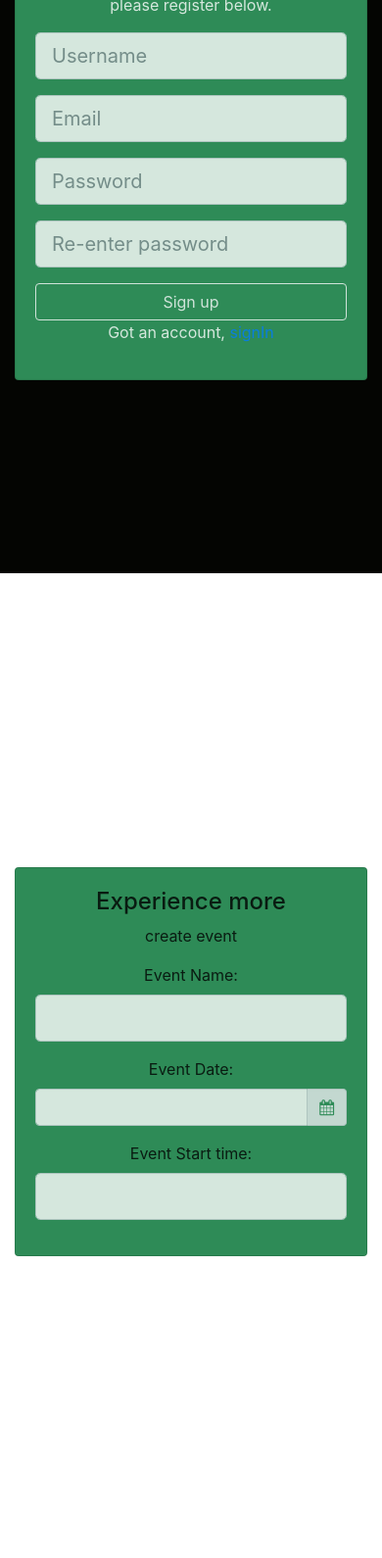
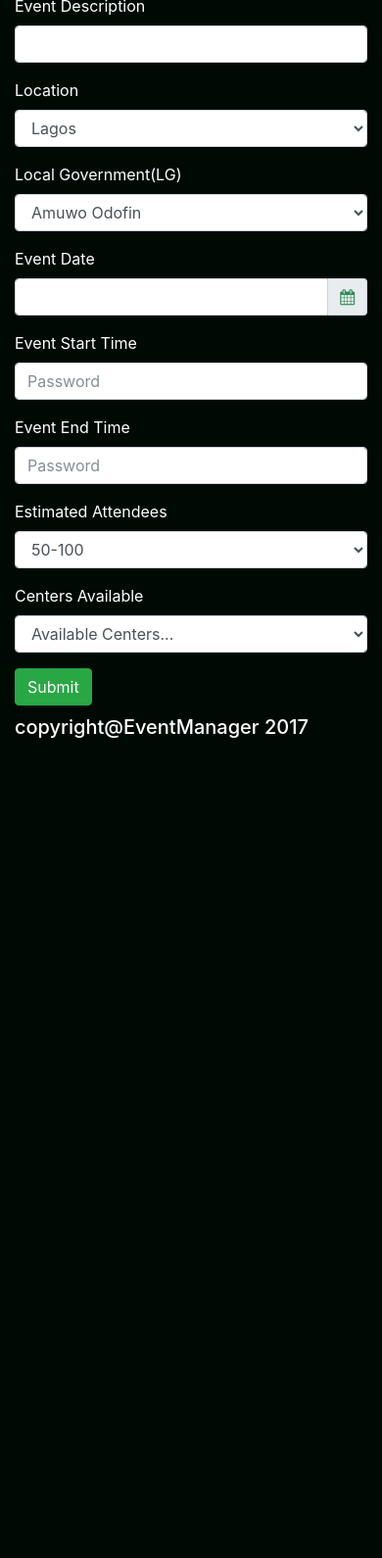
Before and after one commit to OKiMaureen/EventManager, a plain HTML site: page template/event.html in a window 390 px wide. Shown: the part 215-1805 px from the top of the page at 98% size. After the commit the page ends 977 px from the top, so only its background shows below. Drawn offline with nearby package versions, Linux system fonts and the light colour scheme.

Commit message:
feature(UI-event-page)improve form styling

```diff
--- a/template/event.html
+++ b/template/event.html
@@ -27,17 +27,13 @@
           <div class="collapse navbar-collapse" id="navbarCollapse">
             <ul class="navbar-nav ml-auto">
               <li class="nav-item">
-                <a class="nav-link " href="#all-events">All Events</a>
+                <a class="nav-link " href="#home">Create Event</a>
               </li>
               <li class="nav-item">
-                <a class="nav-link " href="#create-section">Create Event</a>
+                <a class="nav-link " href="#my-event-section">My Event</a>
               </li>
-              <li class="nav-item">
-                <a class="nav-link " href="#delete-section">Delete Event</a>
-              </li>
-              <li class="nav-item">
-                <a class="nav-link " href="#signout-section">SignOut</a>
-              </li>
+              <button type="submit" class="btn btn-success">Sign Out</button>
+
             </ul>
             <form class="form-inline my-2 my-lg-0">
                 <input class="form-controucl mr-sm-2" type="search" placeholder="Search Center" aria-label="Search">
@@ -47,63 +43,49 @@
         </div>
       </nav>
 
-        <!--All Events Section-->
-        <header id="home-section">
 
-            <div class="dark-overlay">
-                <div class="home-inner">
+
+         <!--create new event section-->
+         <section id="create-section">
             <div class="container">
               <div class="row">
                   <div class="col-md-6 mx-auto">
-                                <div class="card text-center card-from" style="background-color:rgb(46,139,87);">
-                                    <div class="card-body">
-                                        <h4>Experience more</h4>
-                                        <p>please register below.</p>
+                      <h4 class="text-center">Create New Event</h4>
                       <form>
                           <div class="form-group">
-                                                <input type="text" class="form-control form-control-lg" placeholder="Username">
+                              <label for="eventName">Event Name</label>
+                                <input type="text" class="form-control" id="eventName">
                           </div>
                           <div class="form-group">
-                                                    <input type="text" class="form-control form-control-lg" placeholder="Email">
+                              <label for="eventType">Event Type</label>
+                              <select class="form-control" id="eventType">
+                                <option>Social Event</option>
+                                <option>Business Event</option>
+                                <option>Religious Event</option>
+                                <option>Others</option>
+                              </select>
                           </div>
                           <div class="form-group">
-                                                    <input type="password" class="form-control form-control-lg" placeholder="Password">
+                              <label for="eventName">Event Description</label>
+                                <input type="text" class="form-control" id="eventName">
                           </div>
                           <div class="form-group">
-                                                    <input type="password" class="form-control form-control-lg" placeholder="Re-enter password">
+                              <label for="eventType">Location</label>
+                              <select class="form-control" id="eventType">
+                                <option>Lagos</option>
+                              </select>
                           </div>
-                                            <input type="submit" value="Sign up" class="btn btn-outline-light btn-block">
-                                            <p>Got an account, <a href="#signin-section">signIn</a></p>
-
-                                        </form>
+                          <div class="form-group">
+                              <label for="eventType">Local Government(LG)</label>
+                              <select class="form-control" id="eventType">
+                                <option>Amuwo Odofin</option>
+                                <option>Badagry</option>
+                                <option>Mile 2</option>
+                                <option>Okoko</option>
+                              </select>
                           </div>
-                                </div>
-
-                            </div>
-                        </div>
-                    </div>
-                </div>
-
-           </div>
-        </header>
-
-         <!--create section-->
-         <section id="signin-section">
-          <div class="home-inner">
-                    <div class="container">
-                        <div class="row">
-                          <div class="col-md-6 mx-auto">
-                                <div class="card text-center card-from" style="background-color:rgb(46,139,87);">
-                                    <div class="card-body">
-                                        <h4>Experience more</h4>
-                                        <p>create event</p>
-                                        <form>
-                                            <label>Event Name:</label>
                           <div class="form-group">
-                                                <input type="text" class="form-control form-control-lg" >
-                                            </div>
-                                            <label>Event Date:</label>
-                                            <div class="form-group">
+                              <label for="exampleInputPassword1">Event Date</label>
                               <div class='input-group date' id='datetimepicker1'>
                                   <input type='text' class="form-control" />
                                   <span class="input-group-addon">
@@ -111,51 +93,44 @@
                                   </span>
                               </div>
                           </div>
-                                            <label>Event Start time:</label>
                           <div class="form-group">
-                                                <input type="text" class="form-control form-control-lg" >
+                              <label for="exampleInputPassword1">Event Start Time</label>
+                              <input type="text" class="form-control" id="eventType" placeholder="Password">
+                          </div>
+                          <div class="form-group">
+                              <label for="exampleInputPassword1">Event End Time</label>
+                              <input type="text" class="form-control" id="eventType" placeholder="Password">
+                          </div>
+                          <div class="form-group">
+                              <label for="eventType">Estimated Attendees</label>
+                              <select class="form-control" id="eventType">
+                                <option>50-100</option>
+                                <option>100-500</option>
+                                <option>500-1000</option>
+                              </select>
+                          </div>
+                          <div class="form-group">
+                              <label for="eventName">Centers Available</label>
+                              <select class="form-control" id="eventType">
+                                  <option>Available Centers...</option>
+                                  <option>Dianond Center</option>
+                                  <option>Silver Center</option>
+                                </select>
                           </div>
 
 
-
+                          <button type="submit" class="btn btn-success">Submit</button>
                         </form>
-                                    </div>
-                                </div>
 
                   </div>
               </div>
-                    </div>
-
 
             </div>
           </section>
 
 
-        <!--contact section-->
-        <section id="contact-section">
-            <div class="container">
-              <div class="row">
-                  <div class="col text-center">
-                      <div class="p-5">
-                          <h1 class="display-4">We are Here  for you!</h1>
-                          <p class="lead">planning an event? Awesome, give us a call or email for further enquiries.</p>
-
-                      </div>
-                  </div>
-              </div>
-              <div class="row">
-                <div class="col text-center">
-                  <i class="fa fa-phone fa-3x mb-3 sr-contact"></i>
-                  <p>08138999093</p>
-                </div>
-                <div class="col text-center">
-                  <i class="fa fa-envelope-o fa-3x mb-3 sr-contact"></i>
-                  <p>
-                    <a href="mailto:oki.maureen.eloho@gmai.com">eventmanager@gmail.com</a>
-                  </p>
-                </div>
-              </div>
-            </div>
+        <!--my-event-section-->
+        <section id="my-event-section">
         </section>
 
 
```
Lines whose indentation alone changed are shown as unchanged.
